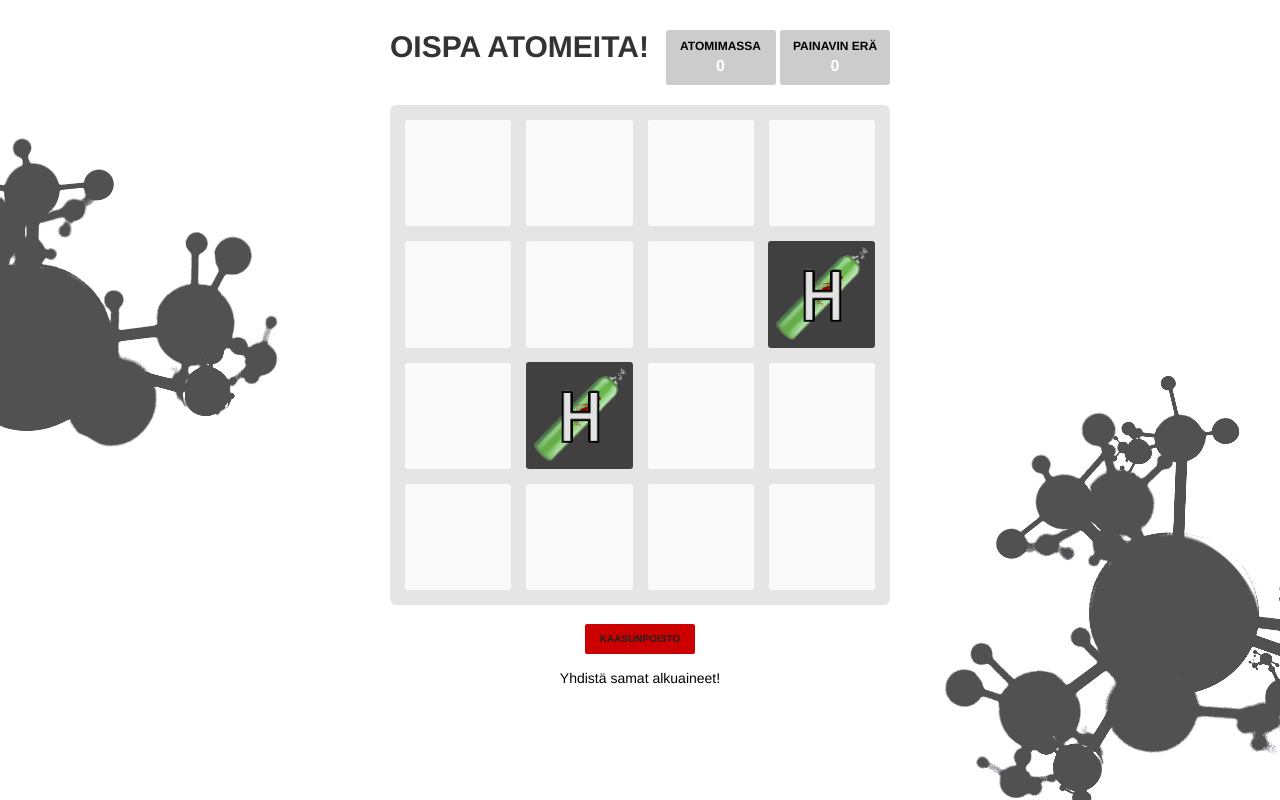
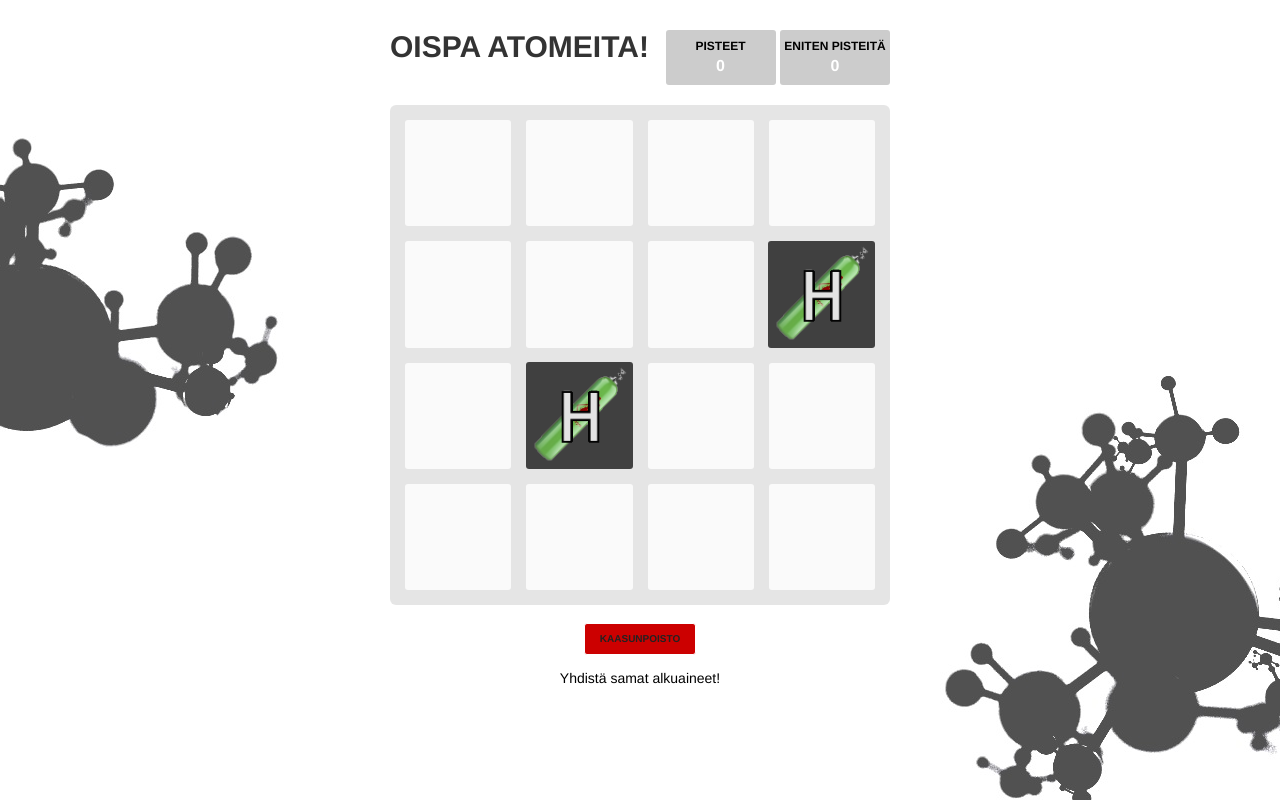
Before and after one commit to m1ksu/OispaAtomeita, a plain HTML site: page index.html in a window 1280 px wide. Drawn offline with Linux system fonts and the light colour scheme.

Commit message:
Update main.css

```diff
--- a/style/main.css
+++ b/style/main.css
@@ -284,10 +284,10 @@ h1.title {
     animation-fill-mode: both; }
 
 .score-container:after {
-  content: "Atomimassa"; }
+  content: "Pisteet"; }
 
 .best-container:after {
-  content: "Painavin erä"; }
+  content: "Eniten pisteitä"; }
 
 p {
   margin-top: 0;
```
